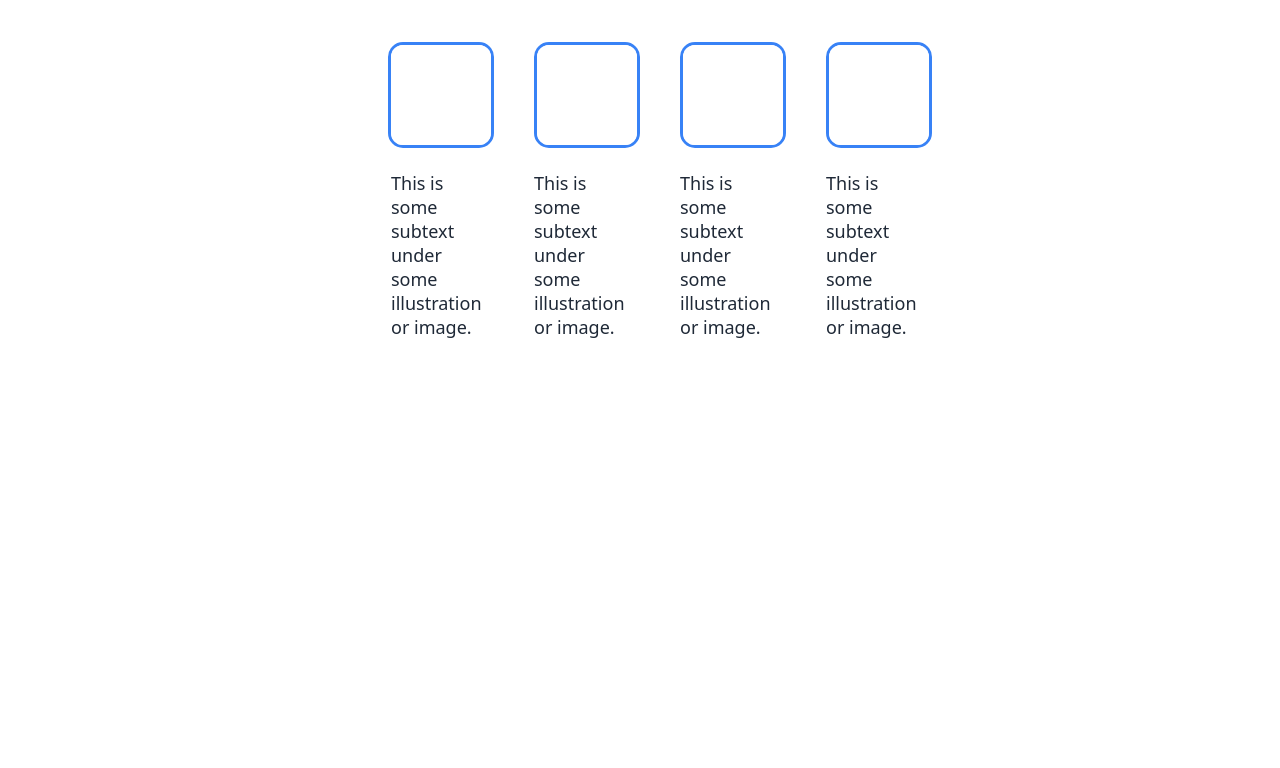
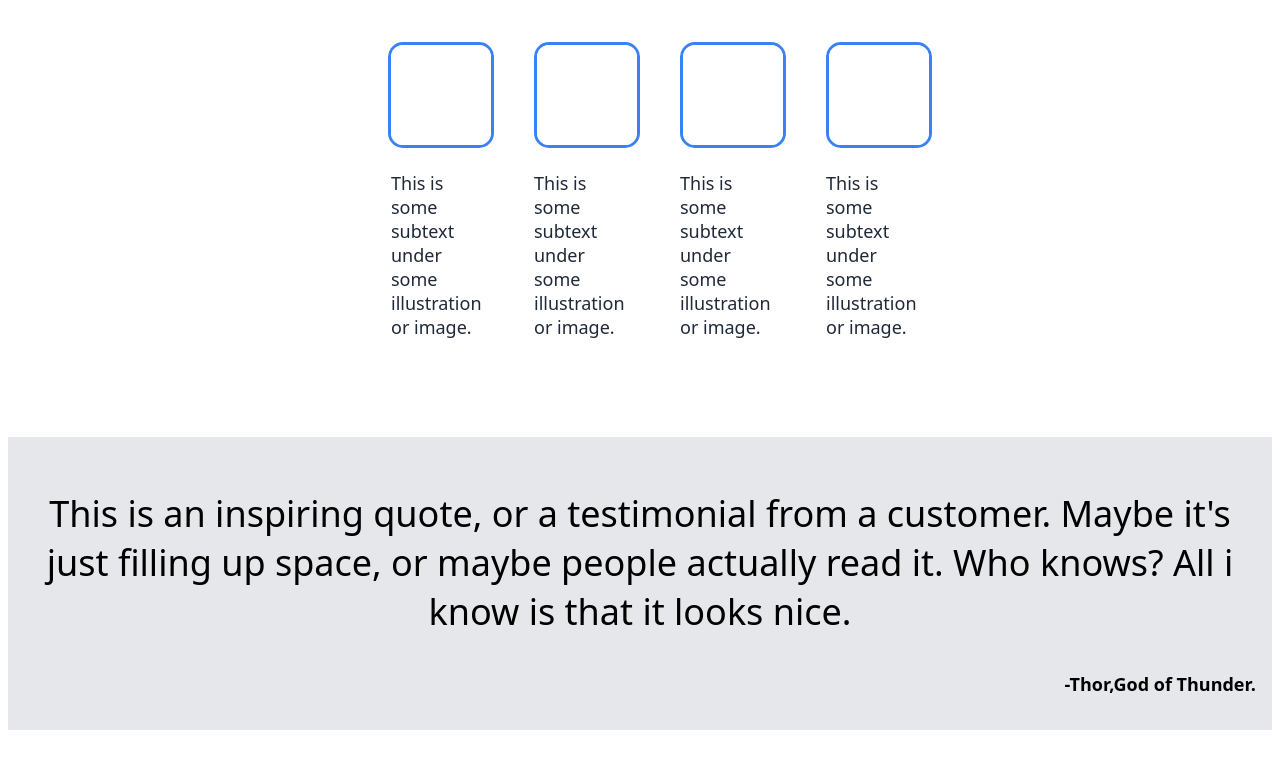
Before and after one commit to Ma7asn3h/landing-page, a plain HTML site: page index.html in a window 1280 px wide. Shown: the part 714-1482 px from the top of the page. Before the commit the page ends 1095 px from the top, so only its background shows below. Drawn offline with Linux system fonts and the light colour scheme.

Commit message:
add quote section

```diff
--- a/index.html
+++ b/index.html
@@ -71,6 +71,11 @@
             </div>
         </div>
     </div>
+    <div class="quote">
+                <p class="quote-para">This is an inspiring quote, or a testimonial from a customer. Maybe it's just
+                    filling up space, or maybe people actually read it. Who knows? All i know is that it looks nice.</p>
+                <p class="quote-author">-Thor,God of Thunder.</p>
+            </div>
 
     </div>
     <div class="footer">
--- a/stylesheet.css
+++ b/stylesheet.css
@@ -21,7 +21,7 @@
     display: flex;
     flex-direction: row;
     gap: 16px;
-    margin-top: 28px ;
+    margin-top: 28px;
 }
 
 .first .right {
@@ -101,3 +101,23 @@
 ul {
     list-style-type: none;
 }
+
+.quote {
+    background-color: #E5E7EB;
+    padding: 16px;
+    margin: 64px;
+    margin-left: 0;
+    margin-right: 0;
+}
+
+.quote-para {
+    font-size: 36px;
+    font-weight: 300;
+    text-align: center;
+}
+
+.quote-author {
+    font-size: 18px;
+    font-weight: 900;
+    text-align: end;
+}
```
